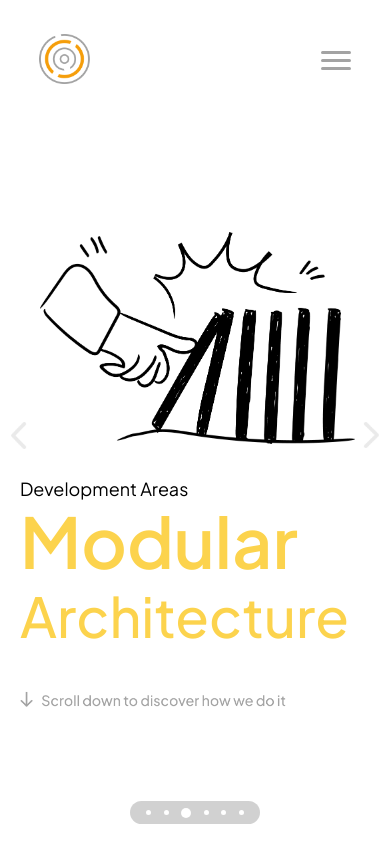
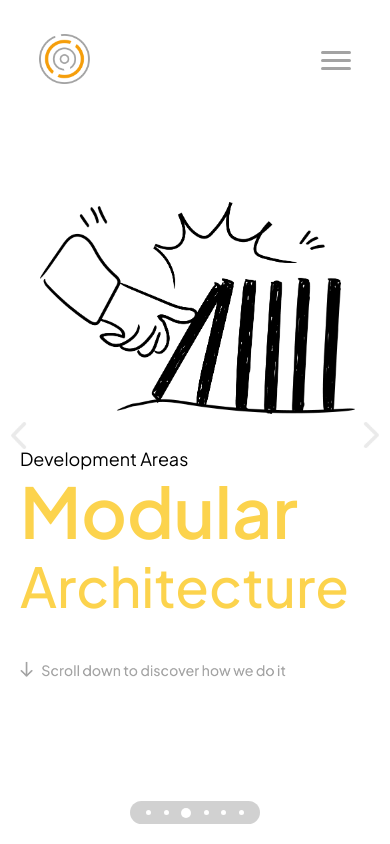
Before and after one commit to aialphanovatide/novatidelabs-website, a React (Create React App) app: page /modular in a window 390 px wide. Built offline with nearby package versions, Linux system fonts and the light colour scheme.

Commit message:
small resizings

```diff
--- a/src/components/Ai/Ai.css
+++ b/src/components/Ai/Ai.css
@@ -234,7 +234,7 @@
         align-items: left;
         text-align: left;
         gap: 20px;
-        margin-top: -20px;
+        margin-top: -50px;
       }
 
       .illustration-ai-mobile img {
--- a/src/components/Design/Design.css
+++ b/src/components/Design/Design.css
@@ -361,7 +361,7 @@ html, body {
       align-items: left;
       text-align: left;
       gap: 20px;
-      margin-top: 20px;
+      margin-top: -30px;
     }
 
     .illustration-design-mobile img {
--- a/src/components/Modular/Modular.css
+++ b/src/components/Modular/Modular.css
@@ -275,7 +275,7 @@
   /* Mobile-specific styles */
 @media (max-width: 768px) {
     .modular {
-      height: 310vh;
+      height: 305vh;
     }
     .contentRow-modular-mobile {
         display: flex;
@@ -283,7 +283,7 @@
         align-items: left;
         text-align: left;
         gap: 20px;
-        margin-top: -40px;
+        margin-top: -70px;
       }
 
       .illustration-modular-mobile img {
--- a/src/components/Navbar/Navbar.css
+++ b/src/components/Navbar/Navbar.css
@@ -43,7 +43,7 @@
 /* Dot Container Styles */
 .dot-container {
   position: absolute;
-  bottom: 100px;
+  bottom: 50px;
   left: 50%;
   transform: translateX(-50%);
   display: flex;
```
